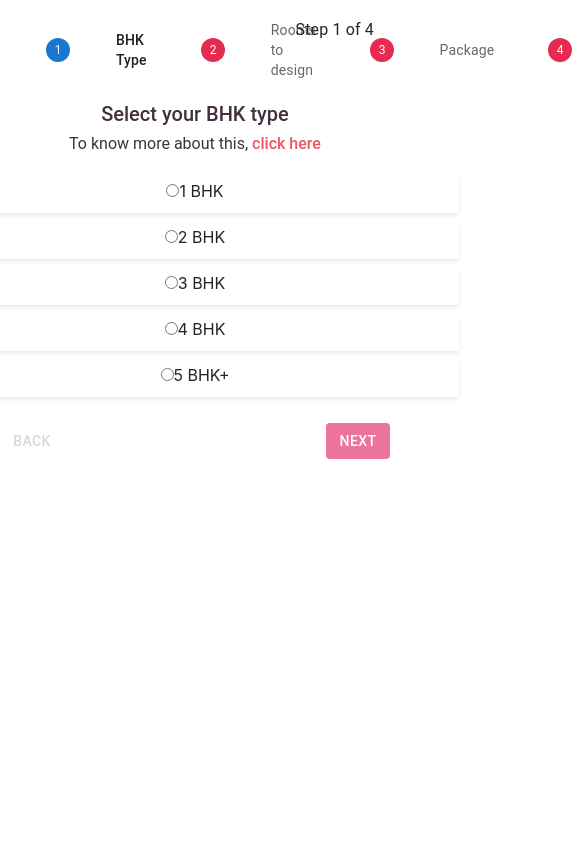
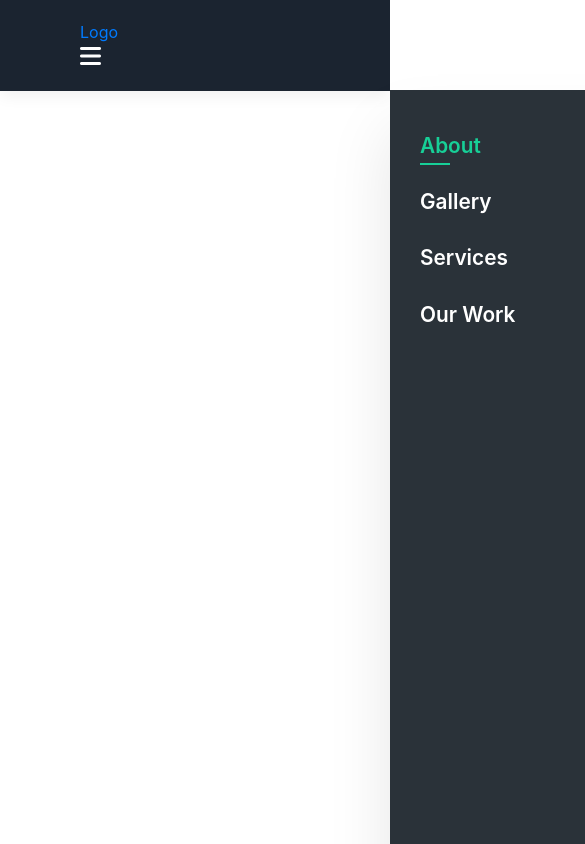
Before and after one commit to Nithin1294/intartica_demo, a React (Create React App) app: page / in a window 390 px wide. Shown: the top 844 px of the page, 585 px wide, since content can reach past the window. Built offline with nearby package versions, Linux system fonts and the light colour scheme.

Commit message:
added navbar

```diff
--- a/public/index.html
+++ b/public/index.html
@@ -25,6 +25,7 @@
       Learn how to configure a non-root public URL by running `npm run build`.
     -->
     <title>React App</title>
+    <link rel="stylesheet" href="https://cdnjs.cloudflare.com/ajax/libs/font-awesome/6.5.1/css/all.min.css" integrity="sha512-DTOQO9RWCH3ppGqcWaEA1BIZOC6xxalwEsw9c2QQeAIftl+Vegovlnee1c9QX4TctnWMn13TZye+giMm8e2LwA==" crossorigin="anonymous" referrerpolicy="no-referrer" />
   </head>
   <body>
     <noscript>You need to enable JavaScript to run this app.</noscript>
--- a/src/App.js
+++ b/src/App.js
@@ -1,30 +1,6 @@
-// import React, { useState } from "react";
-// import StepNavigation from "./stepNavigation";
+import './App.css';
 
-// function App() {
-
-//   const labelArray = ['Step 1', 'Step 2', 'Step 3', 'Step 4', 'Step 5']
-//   const [currentStep, updateCurrentStep] = useState(1);
-
-//   function updateStep(step) {
-//     updateCurrentStep(step);
-//   }
-
-//   return (
-//     <div className="App">
-//       <StepNavigation labelArray={labelArray} currentStep={currentStep} updateStep={updateStep}></StepNavigation>
-//       <p>Selected Step: {currentStep}</p>
-//       <button className="primaryButton" disabled={currentStep === 1} onClick={() => updateStep(currentStep - 1)}>Previous Step</button>
-//       <button className="primaryButton" disabled={currentStep === labelArray.length} onClick={() => updateStep(currentStep+1)}>Next Step</button>
-//     </div>
-//   );
-// }
-
-// export default App;
-
-
-import './App.css';
-import Estimatorpart from './components/Estimatorpart';
+import Navbar from './components/navbar';
 
 
 
@@ -38,7 +14,8 @@
     <div>
 
 
-      <Estimatorpart/>
+
+      <Navbar/>
 
 
 
--- /dev/null
+++ b/src/components/navbar.css
@@ -0,0 +1,86 @@
+nav {
+    display: flex;
+    align-items: center;
+    justify-content: space-between;
+    background: #1b2430;
+    padding: 20px 80px;
+    box-shadow: 0 5px 15px rgba(0, 0, 0, 0.06);
+  }
+  #navbar {
+    display: flex;
+    align-items: center;
+    justify-content: center;
+  }
+
+  #navbar li {
+    list-style: none;
+    padding: 0 20px;
+    position: relative;
+  }
+
+  #navbar li a {
+    text-decoration: none;
+    font-size: 1.3rem;
+    font-weight: 600;
+    color: #fff;
+    transition: 0.3s ease-in-out;
+  }
+  #navbar li a:hover,
+  #navbar li a.active {
+    color: #17cf97;
+  }
+
+  #navbar li a:hover::after,
+  #navbar li a.active::after {
+    content: "";
+    width: 30%;
+    height: 2px;
+    background: #17cf97;
+    position: absolute;
+    bottom: -4px;
+    left: 20px;
+  }
+
+  #mobile {
+    display: none;
+  }
+
+  #mobile i {
+    color: #fff;
+    align-items: center;
+  }
+
+  @media screen and (max-width: 769px) {
+    #navbar {
+      display: flex;
+      flex-direction: column;
+      align-items: flex-start;
+      justify-content: flex-start;
+      position: fixed;
+      top: 90px;
+      right: -300px;
+      width: 300px;
+      height: 100vh;
+      background: #2a3239;
+      box-shadow: 0 40px 60px rgba(0, 0, 0, 0.1);
+      padding: 40px 0 0 10px;
+      transition: 0.3s ease-in-out;
+    }
+
+    #navbar.active {
+      right: 0px;
+    }
+
+    #navbar li {
+      margin-bottom: 25px;
+    }
+
+    #mobile {
+      display: block;
+    }
+
+    #mobile i {
+      font-size: 24px;
+      cursor: pointer;
+    }
+  }
--- /dev/null
+++ b/src/components/navbar.jsx
@@ -0,0 +1,30 @@
+import React, { Component } from 'react';
+import './navbar.css';
+class Navbar extends Component {
+    state = {Clicked:false}
+    handleClick = () =>{
+        this.setState({Clicked:!this.state.Clicked})
+    }
+
+    render() {
+        return (
+            <nav>
+                <a href="index.html">Logo</a>
+                <div>
+                    <ul id="navbar" className={this.state.Clicked ?"#navbar active":"#navbar"}>
+                        <li><a href="index.html" className='active'>About</a></li>
+                        <li><a href="index.html">Gallery</a></li>
+                        <li><a href="index.html">Services</a></li>
+                        <li><a href="index.html">Our Work</a></li>
+                    </ul>
+                </div>
+                <div id="mobile" onClick={this.handleClick}>
+                    <i id="bar" className={this.state.Clicked?"fas fa-times":"fas fa-bars"}></i>
+
+                </div>
+            </nav>
+        );
+    }
+}
+
+export default Navbar;
```
